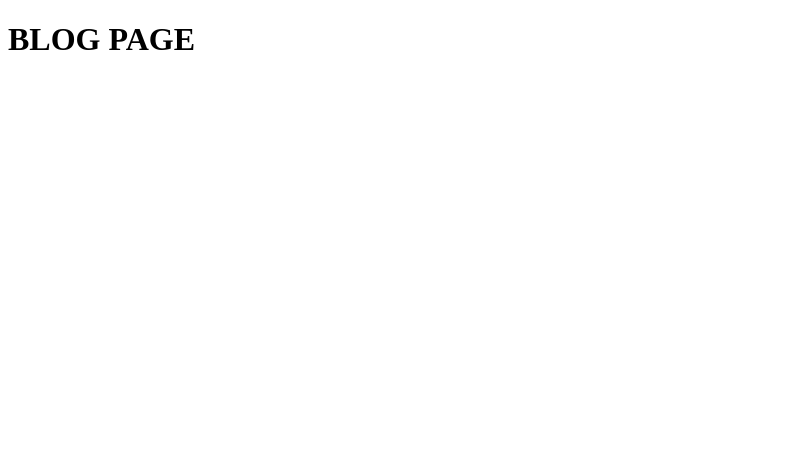
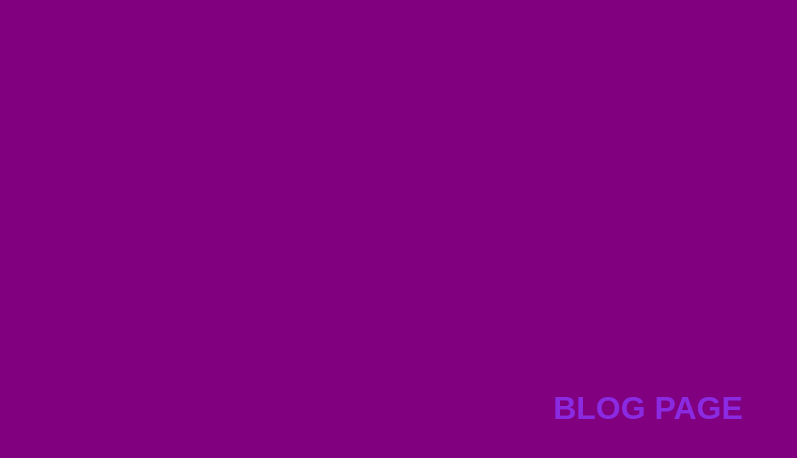
Before and after one commit to JosueSalazaku/node-02, a website: page client/blog/index.html in a window 1280 px wide. Shown: the whole page, without its empty margins (0-797 px from the left). Drawn offline with Linux system fonts and the light colour scheme.

Commit message:
Add different bg-colors for all pages

```diff
--- a/client/about/style.css
+++ b/client/about/style.css
@@ -1 +1,11 @@
-Hello, this is CSS content for about!
+body {
+        font-family: "Poppins", sans-serif;
+        background: blue;
+        color: blueviolet;
+        display: flex;
+        flex-direction: column;
+        justify-content: center;
+        align-items: center;
+        width: 100vw;
+        height: 100vh;
+      }
--- a/client/blog/style.css
+++ b/client/blog/style.css
@@ -1 +1,11 @@
-Hello, this is CSS content for blog!
+body {
+        font-family: "Poppins", sans-serif;
+        background: purple;
+        color: blueviolet;
+        display: flex;
+        flex-direction: column;
+        justify-content: center;
+        align-items: center;
+        width: 100vw;
+        height: 100vh;
+      }
--- a/client/contact/style.css
+++ b/client/contact/style.css
@@ -1 +1,11 @@
-Hello, this is CSS content for contact!
+body {
+        font-family: "Poppins", sans-serif;
+        background: yellow;
+        color: blueviolet;
+        display: flex;
+        flex-direction: column;
+        justify-content: center;
+        align-items: center;
+        width: 100vw;
+        height: 100vh;
+      }
--- a/client/style.css
+++ b/client/style.css
@@ -6,4 +6,6 @@ body {
     flex-direction: column;
     justify-content: center;
     align-items: center;
+    width: 100vw;
+    height: 100vh;
   }
```
Also changed, not shown: server.js (+38 -0 lines).
